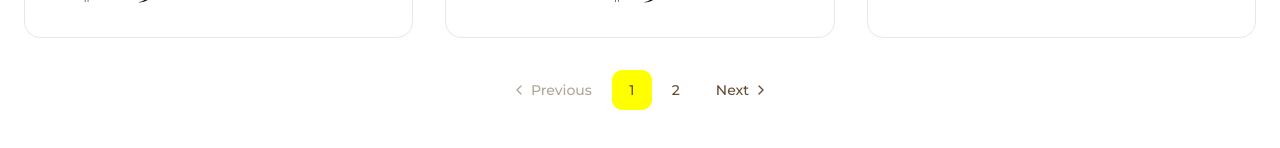
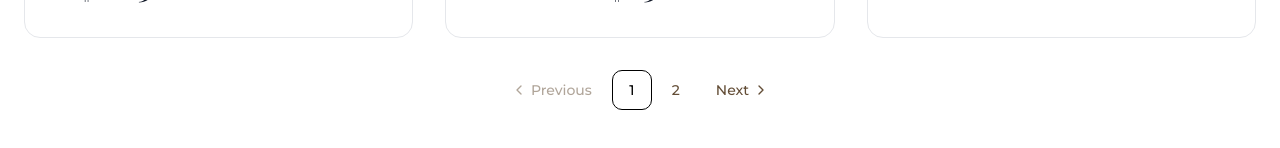
Before and after one commit to akamitatrush/luxe-residences-sp, a React (Vite) app: page /propriedades in a window 1280 px wide. Shown: the part 1669-1817 px from the top of the page. Built offline with nearby package versions, Linux system fonts and the light colour scheme.

Commit message:
Fix pagination color
Change pagination background to white and text to black.

```diff
--- a/src/components/ui/pagination.tsx
+++ b/src/components/ui/pagination.tsx
@@ -52,6 +52,7 @@ const PaginationLink = ({
         variant: isActive ? "outline" : "ghost",
         size,
       }),
+      isActive && "bg-white text-black border-black hover:bg-gray-50",
       className
     )}
     {...props}
```
